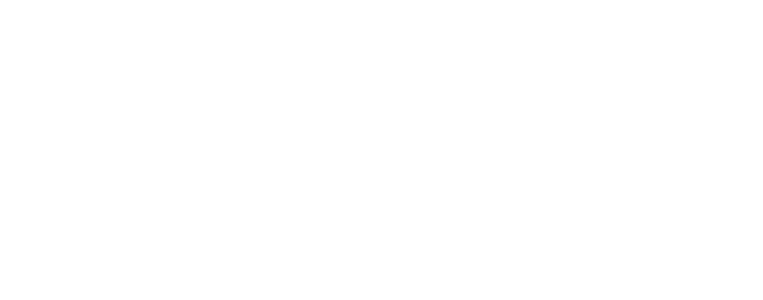
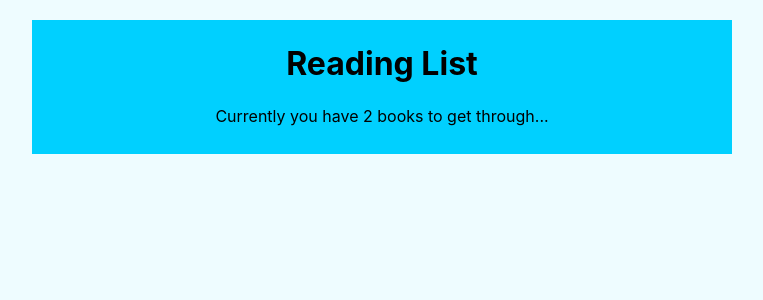
Before and after one commit to PrakharAgrawal031/booklist-app, a React (Vite) app: page / in a window 1280 px wide. Shown: the top 300 px of the page, without its empty margins (258-1021 px from the left). Built offline with nearby package versions, Linux system fonts and the light colour scheme.

Commit message:
create and add components, design navbar

```diff
--- a/src/App.jsx
+++ b/src/App.jsx
@@ -1,5 +1,6 @@
 import { useState } from "react";
 import BookContextProvider from "./contexts/Bookcontext";
+import Navbar from "./components/Navbar";
 
 function App() {
   const [count, setCount] = useState(0);
@@ -7,7 +8,7 @@
   return (
     <div className="App">
       <BookContextProvider>
-
+        <Navbar/>
       </BookContextProvider>
     </div>
   );
--- /dev/null
+++ b/src/components/Navbar.jsx
@@ -0,0 +1,14 @@
+import React, { useContext, useState } from 'react';
+import { BookContext } from '../contexts/Bookcontext';
+
+const Navbar = () => {
+    const {books} = useContext(BookContext)
+    return (
+        <div className="navbar">
+            <h1>Reading List</h1>
+            <p>Currently you have {books.length} books to get through...</p>
+        </div>
+     );
+}
+
+export default Navbar;
--- a/src/index.css
+++ b/src/index.css
@@ -5,65 +5,29 @@
 
   color-scheme: light dark;
   color: rgba(255, 255, 255, 0.87);
-  background-color: #242424;
+  background-color: #eefcff;
 
   font-synthesis: none;
   text-rendering: optimizeLegibility;
   -webkit-font-smoothing: antialiased;
   -moz-osx-font-smoothing: grayscale;
-
 }
 
-a {
-  font-weight: 500;
-  color: #646cff;
-  text-decoration: inherit;
-}
-a:hover {
-  color: #535bf2;
+
+.App{
+  background:#fff ;
+  margin: 20px auto;
+  width: 90%;
+  max-width: 700px;
+  color: #010101;
 }
 
-body {
-  margin: 0;
-  display: flex;
-  place-items: center;
-  min-width: 320px;
-  min-height: 100vh;
+.navbar{
+  padding: 10px 20px;
+  text-align: center;
+  background: #00d0ff;
 }
 
-h1 {
-  font-size: 3.2em;
-  line-height: 1.1;
+.navbar h1{
+  margin: 10px 0;
 }
-
-button {
-  border-radius: 8px;
-  border: 1px solid transparent;
-  padding: 0.6em 1.2em;
-  font-size: 1em;
-  font-weight: 500;
-  font-family: inherit;
-  background-color: #1a1a1a;
-  cursor: pointer;
-  transition: border-color 0.25s;
-}
-button:hover {
-  border-color: #646cff;
-}
-button:focus,
-button:focus-visible {
-  outline: 4px auto -webkit-focus-ring-color;
-}
-
-@media (prefers-color-scheme: light) {
-  :root {
-    color: #213547;
-    background-color: #ffffff;
-  }
-  a:hover {
-    color: #747bff;
-  }
-  button {
-    background-color: #f9f9f9;
-  }
-}
```
Also changed, not shown: src/components/BookDetails.jsx (added), src/components/BookForm.jsx (added), src/components/BookList.jsx (added).
